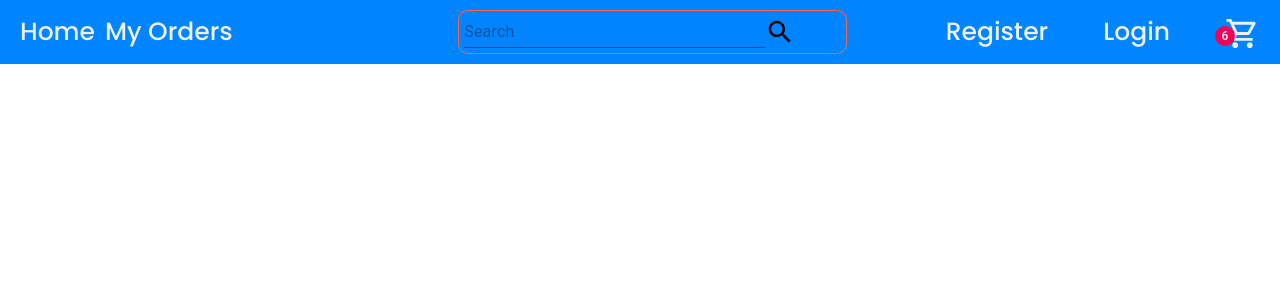
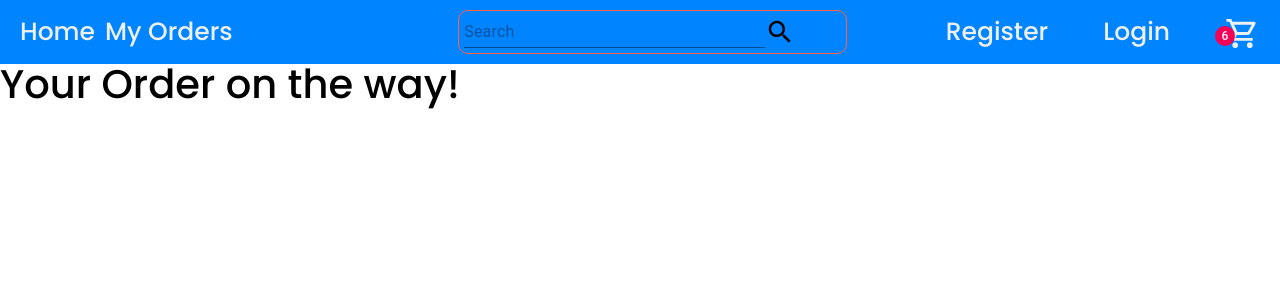
Before and after one commit to C4-AbedalelahHyari/MERAKI_Academy_Project_4, a React (Create React App) app in the folder frontend/: page /myOrders in a window 1280 px wide. Shown: the top 300 px of the page. Built offline with nearby package versions, Linux system fonts and the light colour scheme; no server answers.

Commit message:
Create new component called GetMyOrder that will get the order for the user who will create it.

```diff
--- a/frontend/src/App.css
+++ b/frontend/src/App.css
@@ -220,9 +220,9 @@
   padding: 20px;
 }
 .textTopCart {
-  text-decoration: underline;
   cursor: pointer;
   margin: 0 10px;
+  font-weight: 600;
 }
 .BackToHome {
   padding: 10px;
--- a/frontend/src/App.js
+++ b/frontend/src/App.js
@@ -1,5 +1,5 @@
 import "./App.css";
-import React, { useState } from "react";
+import React from "react";
 import { Routes, Route } from "react-router-dom";
 import Register from "./components/Register";
 import Login from "./components/Login";
@@ -8,6 +8,7 @@ import AdminView from "./components/AdminView";
 import Navigation from "./components/Navigation";
 import SingleProduct from "./components/SingleProduct";
 import Cart from "./components/Cart";
+import GetMyOrder from "./components/GetMyOrder";
 
 function App() {
   return (
@@ -20,6 +21,7 @@ function App() {
         <Route path="/admin" element={<AdminView />} />
         <Route path="/product/:id" element={<SingleProduct />} />
         <Route path="/cart" element={<Cart />} />
+        <Route path="/myOrders" element={<GetMyOrder />} />
       </Routes>
     </div>
   );
--- /dev/null
+++ b/frontend/src/components/GetMyOrder.js
@@ -0,0 +1,11 @@
+import React from "react";
+
+const GetMyOrder = () => {
+  return (
+    <div>
+      <h1>Your Order on the way!</h1>
+    </div>
+  );
+};
+
+export default GetMyOrder;
```
